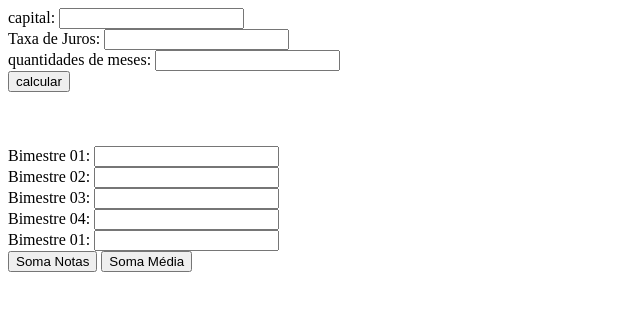
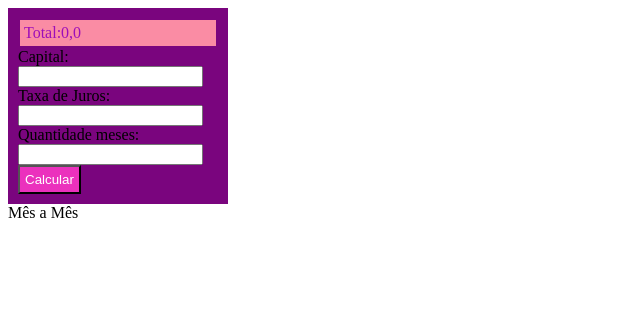
Before and after one commit to mariagabriela123gabi/primeiroi_3t, a plain HTML site: page index.html in a window 1280 px wide. Shown: the whole page, without its empty margins (0-640 px from the left). Drawn offline with Linux system fonts and the light colour scheme.

Commit message:
Update index.html

```diff
--- a/index.html
+++ b/index.html
@@ -1,5 +1,6 @@
 <!DOCTYPE html>
-<html lang="en">
+<html lang="pt-br">
+
 <head>
     <meta charset="UTF-8">
     <meta http-equiv="X-UA-Compatible" content="IE=edge">
@@ -7,30 +8,21 @@
     <title>Terceiro Trimestre</title>
     <script src="estudo.js"></script>
 
+    <link rel="stylesheet" href="geral.css">
+
 </head>
 <body>
-
-capital: <input id="valor" type="text"> <br>
-Taxa de Juros: <input id="juros" type="text"> <br>
-
-quantidades de meses: <input id="meses" type="text"> <br>
-
-
-<button onclick="total()">calcular</button>
-
-<br><br><br><br>
-<span id="resultado"></span>
-Bimestre 01: <input id="b1" type="text"> <br>
-Bimestre 02: <input id="b2" type="text"> <br>
-Bimestre 03: <input id="b3" type="text"> <br>
-Bimestre 04: <input id="b4" type="text"> <br>
-Bimestre 01: <input id="b1" type="text"> <br>
-<button onclick="soma()">Soma Notas</button>
-<button onclick="media()">Soma Média</button>
-
-
-
-
-
+    <div class="calculadora">
+        <div class="spResultado">
+        <span id="resultado">Total:0,0</span><br>
+    </div>
+        Capital: <input id="valor" type="text"> <br>
+        Taxa de Juros: <input id="juros" type="text"> <br>
+        Quantidade meses: <input id="meses" type="text"> <br>
+        <button id="btnCalc" onclick="total()">Calcular</button>
+    </div>
+    <div>
+        <span id="mes">Mês a Mês</span>
+    </div>
 </body>
 </html>
```
